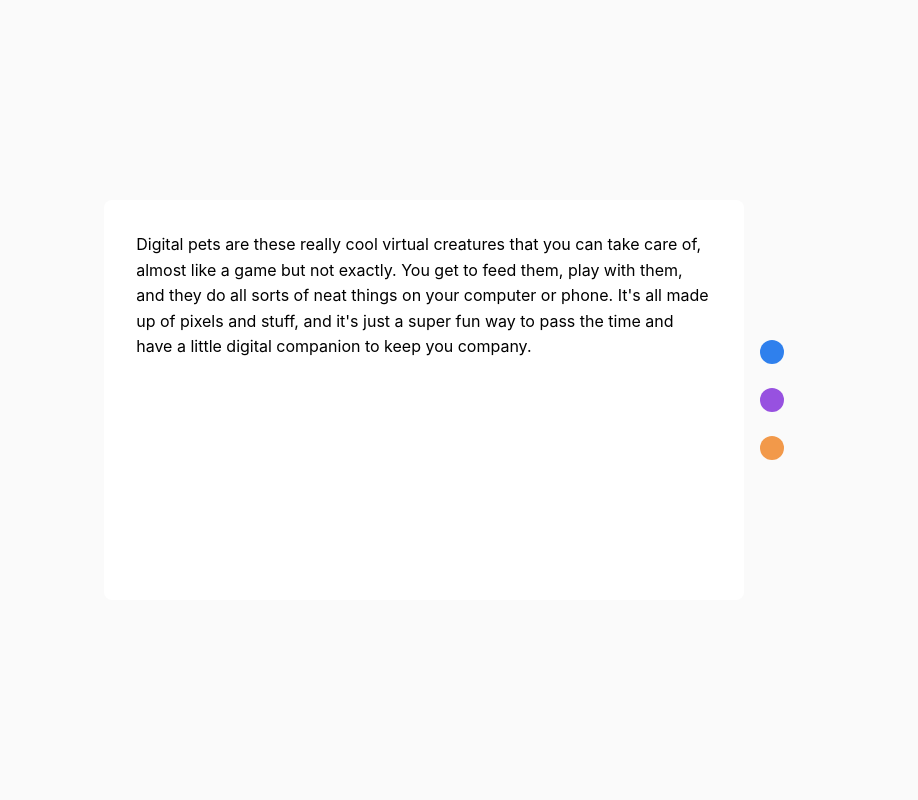
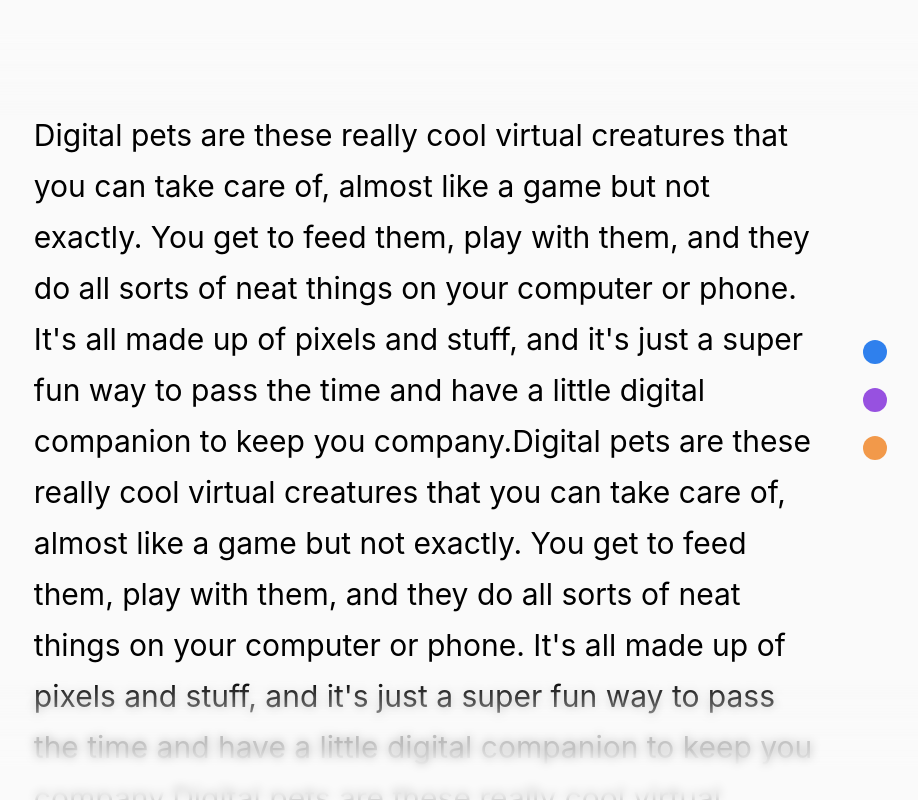
Before and after one commit to merryvj/llm-daemons, a React (Create React App) app: page / in a window 1280 px wide. Shown: the whole page, without its empty margins (151-1069 px from the left). Built offline with nearby package versions, Linux system fonts and the light colour scheme.

Commit message:
feed editor styling

```diff
--- a/src/components/Editor/Editor.jsx
+++ b/src/components/Editor/Editor.jsx
@@ -7,7 +7,7 @@ import Daemons from '../Daemons/Daemons';
 
 
 export default function Editor() {
-  const [text, setText] = useState("Digital pets are these really cool virtual creatures that you can take care of, almost like a game but not exactly. You get to feed them, play with them, and they do all sorts of neat things on your computer or phone. It's all made up of pixels and stuff, and it's just a super fun way to pass the time and have a little digital companion to keep you company.");
+  const [text, setText] = useState("Digital pets are these really cool virtual creatures that you can take care of, almost like a game but not exactly. You get to feed them, play with them, and they do all sorts of neat things on your computer or phone. It's all made up of pixels and stuff, and it's just a super fun way to pass the time and have a little digital companion to keep you company.Digital pets are these really cool virtual creatures that you can take care of, almost like a game but not exactly. You get to feed them, play with them, and they do all sorts of neat things on your computer or phone. It's all made up of pixels and stuff, and it's just a super fun way to pass the time and have a little digital companion to keep you company.Digital pets are these really cool virtual creatures that you can take care of, almost like a game but not exactly. You get to feed them, play with them, and they do all sorts of neat things on your computer or phone. It's all made up of pixels and stuff, and it's just a super fun way to pass the time and have a little digital companion to keep you company.Digital pets are these really cool virtual creatures that you can take care of, almost like a game but not exactly. You get to feed them, play with them, and they do all sorts of neat things on your computer or phone. It's all made up of pixels and stuff, and it's just a super fun way to pass the time and have a little digital companion to keep you company.");
   const [textParts, setTextParts] = useState([]);
   const [isHovered, setIsHovered] = useState(false);
   const [activeDaemon, setActiveDaemon] = useState(null);
--- a/src/components/Editor/editor.module.css
+++ b/src/components/Editor/editor.module.css
@@ -8,14 +8,55 @@
 }
 
 .wrapper {
-    height: 50%;
-    width: 40rem;
-    background-color: white;
+    position: relative;
+    height: 100%;
+    width: 66%;
     border-radius: 8px;
     padding: 2rem;
+    overflow: scroll;
+    -ms-overflow-style: none;
+    scrollbar-width: none;
 }
 
+.wrapper::-webkit-scrollbar {
+    display: none;
+  }
+
+.wrapper:before {
+    content: "";
+    position: fixed;
+    top: 0;
+    left: 0;
+    width: 100%;
+    height: 15%;
+    background-color: #fafafac8;
+    backdrop-filter: blur(5px);
+    -webkit-mask-image: linear-gradient(to bottom, #000 25%, transparent);
+    mask-image: linear-gradient(to bottom, #000 25%, transparent);
+}
+
+.wrapper:after {
+    content: "";
+    position: fixed;
+    bottom: 0;
+    left: 0;
+    width: 100%;
+    height: 15%;
+    background-color: #fafafac8;
+    backdrop-filter: blur(5px);
+    -webkit-mask-image: linear-gradient(to top, #000 25%, transparent);
+    mask-image: linear-gradient(to top, #000 25%, transparent);
+}
+
+/*
+.blur {
+    backdrop-filter: blur(10px);
+    -webkit-mask-image: linear-gradient(to bottom, #000 25%, transparent);
+    mask-image: linear-gradient(to bottom, #000 25%, transparent);
+} */
+
 .text {
-    font-size: 1rem;
-    line-height: 160%;
+    margin: 10% 0;
+    font-size: 30px;
+    line-height: 170%;
 }
```
